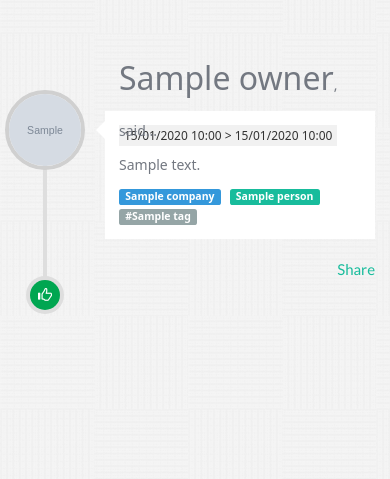
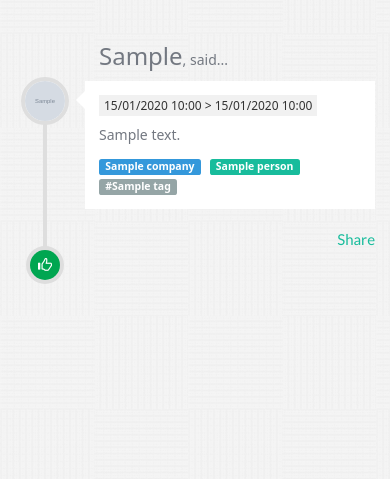
Before and after one commit to xupisco/logd.me, a Django app: template templates/public.html in a window 390 px wide. Shown: the part 60-539 px from the top of the page. Run offline with Django 3.2, Linux system fonts and the light colour scheme; the template is opened without the code that fills it: most values are stand-ins (such as "Sample title", 1, 10 or a date in 2020); grey boxes marked "Sample" are stand-in pictures; some libraries are stand-ins or nearby versions.

Commit message:
fixed public mobile view

```diff
--- a/_static/css/global.css
+++ b/_static/css/global.css
@@ -291,35 +291,6 @@ img.avatar_card {
     position: fixed !important;
     top: 0;
     width: 350px;
-}
-
-@media (max-width: 768px) {
-    #side_affix.affix {
-        position: static !important;
-        width: 100%;
-        margin-bottom: 40px;
-    }
-
-    .custom_select_container .btn-group, .custom_select_container_company .btn-group {
-        width: 100% !important;
-    }
-
-    #icon_clear {
-        top: 208px !important;
-    }
-
-    .public_link_remove {
-        position: absolute !important;
-        margin-left: 0 !important;
-        margin-top: 43px !important;
-        padding: 4px 10px !important;
-    }
-
-    .public_link {
-        margin-left: 24px !important;
-        line-height: 35px !important;
-        padding: 3px 5px !important;
-    }
 }
 
 .editor-toolbar {
@@ -697,3 +668,61 @@ a.sharer:hover {
     width: 146px;
     margin-top: 1px;
 }
+
+
+
+
+
+
+
+@media (max-width: 768px) {
+    #side_affix.affix {
+        position: static !important;
+        width: 100%;
+        margin-bottom: 40px;
+    }
+
+    .custom_select_container .btn-group, .custom_select_container_company .btn-group {
+        width: 100% !important;
+    }
+
+    #icon_clear {
+        top: 208px !important;
+    }
+
+    .public_link_remove {
+        position: absolute !important;
+        margin-left: 0 !important;
+        margin-top: 43px !important;
+        padding: 4px 10px !important;
+    }
+
+    .public_link {
+        margin-left: 24px !important;
+        line-height: 35px !important;
+        padding: 3px 5px !important;
+    }
+
+    .author {
+        font-size: 24px !important;
+        margin-top: -56px !important;
+    }
+
+    .user_avatar_public {
+        width: 40px !important;
+        height: 40px !important;
+        border-radius: 20px !important;
+        border: 0 !important;
+        margin-top: 0px !important;
+        margin-bottom: 20px !important;
+        margin-left: 0px !important;
+    }
+
+    .public {
+        margin-top: 60px !important;
+    }
+
+    .timeline-centered .timeline-entry .timeline-entry-inner .timeline-label h2, .timeline-centered .timeline-entry .timeline-entry-inner .timeline-label.public_content {
+        margin-left: 60px !important;
+    }
+}
--- a/_static/css/timeline.css
+++ b/_static/css/timeline.css
@@ -239,6 +239,7 @@
                     font-size: 14px;
                     margin: 0;
                     line-height: 1.428571429;
+                    margin-left: 80px;
                 }
 
                     .timeline-centered .timeline-entry .timeline-entry-inner .timeline-label p + p {
--- a/templates/public.html
+++ b/templates/public.html
@@ -29,9 +29,9 @@
                     <img src="{{ log.owner.socialaccount_set.all.0.get_avatar_url|default:'/static/images/avatar_not-found.gif' }}" class="user_avatar_public" />
                 </div>
 
-                <div class="timeline-label public_content" style="margin-left: 80px">
+                <div class="timeline-label public_content">
 
-                    <div class="author">{{ log.owner.get_full_name }}<span style="font-size: 14px;">, {% trans "said" %}...</span></div>
+                    <div class="author">{{ log.owner.first_name }}<span style="font-size: 14px;">, {% trans "said" %}...</span></div>
 
                     <div style="margin-bottom: 10px;">
                     <span class="log_date">{{ log.start_date | date:"d/m/Y H:i" }}
```
